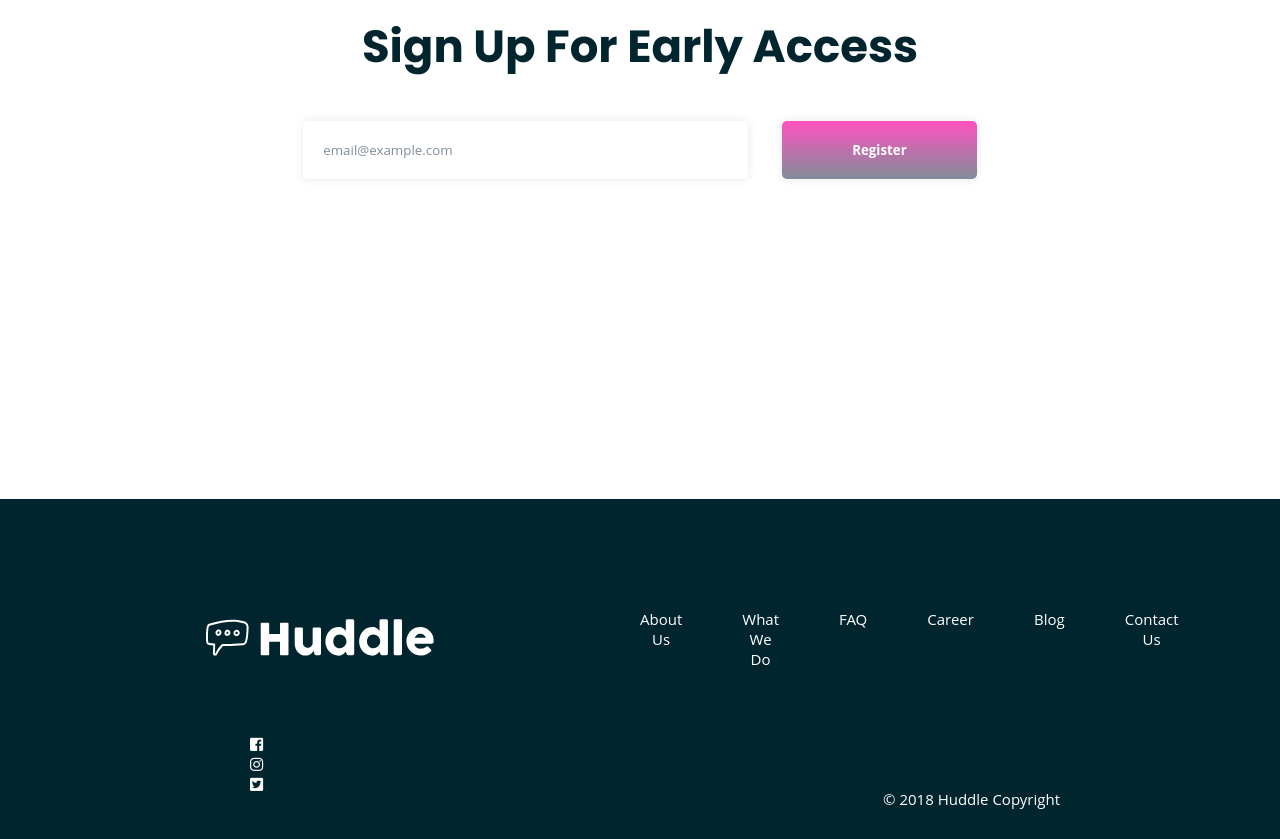
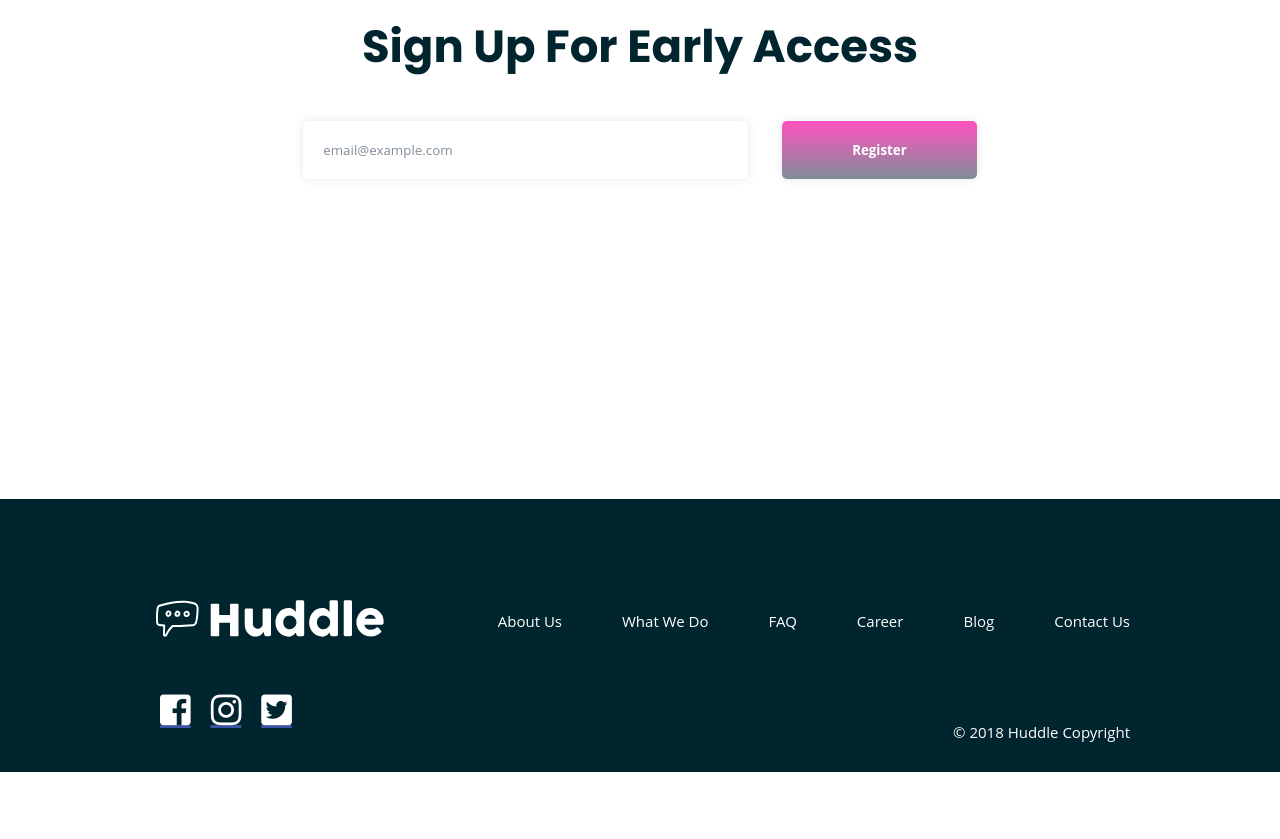
Before and after one commit to VilislavAngelov/HuddleProject, a website: page index.html in a window 1280 px wide. Shown: the part 1560-2399 px from the top of the page. After the commit the page ends 2332 px from the top, so only its background shows below. Drawn offline with Linux system fonts and the light colour scheme; a web font is replaced by a local one.

Commit message:
Finished the page. Not 100% satisfied though. Could revisit.

```diff
--- a/index.html
+++ b/index.html
@@ -53,11 +53,11 @@
             </div>
 
             <div class="bottomRow">
-                    <div class="footer__icons">
-                            <ul>
-                                <li><a><i class="fab fa-facebook-square"></i></a></li>
-                                <li><a><i class="fab fa-instagram"></i></a></li>
-                                <li><a><i class="fab fa-twitter-square"></i></a></li>
+                    <div class="footer__icons-box">
+                            <ul class="footer__icons">
+                                <li class="footer__icons-item"><a href="#"><i class="fab fa-facebook-square"></i></a></li>
+                                <li class="footer__icons-item"><a href="#"><i class="fab fa-instagram"></i></a></li>
+                                <li class="footer__icons-item"><a href="#"><i class="fab fa-twitter-square"></i></a></li>
                             </ul>
                         </div>
 
--- a/sass/layout/_footer.scss
+++ b/sass/layout/_footer.scss
@@ -13,12 +13,16 @@
 
         &-logo {
             transform: scale(0.95);
+            margin: 0;
+            padding: 0;
         }
     }
 
     &__navigation {
         list-style: none;
         display: flex;
+        margin: 0;
+        padding: 0;
 
         &-item {
             padding: 0;
@@ -40,36 +44,38 @@
         display: flex;
         align-items: center;
         justify-content: space-between;
+        margin-top: 4rem;
+    }
+
+    &__icons-box {
     }
 
     &__icons {
+        list-style-type: none;
+        display: flex;
+        padding: 0;
 
-        ul {
-            list-style-type: none;
-
-        }
-
-        li {
+        &-item {
             margin: 0;
             padding: 0;
         }
 
-        li a {
+        &-item a {
             padding: 0;
             margin: 0;
         }
 
-        li i {
+        &-item i {
+            font-size: 3.5rem;
             color: white;
             text-decoration: none;
             padding: 0;
-            margin: 0;
+            margin: -4rem;
+            display: block;
         }
     }
 
     &__copyright {
-        margin-top: 7rem;
-        margin-right: 7rem;
         color: white;
     }
 }
```
Also changed, not shown: css/style.css.
